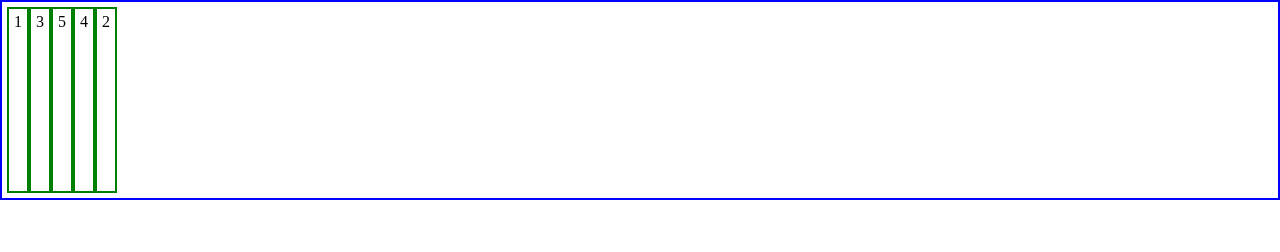
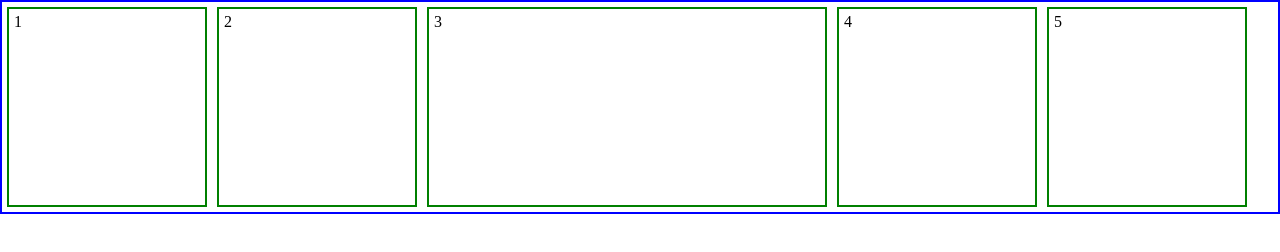
Before and after one commit to VasylUlianovskyi/CSS_Grid_Responsive_Site, a plain HTML site: page index.html in a window 1280 px wide. Drawn offline with Linux system fonts and the light colour scheme.

Commit message:
add fex wrap/reverse

```diff
--- a/assets/css/style.css
+++ b/assets/css/style.css
@@ -6,23 +6,32 @@
 .container {
   border: 2px solid blue;
   padding: 5px;
-  height: 200px;
   display: flex;
+  gap: 10px;
+  flex-wrap: wrap-reverse;
+
 
 }
 
 .child {
   border: 2px solid green;
   padding: 5px;
+  /* width: 200px; */
+  height: 200px;
+  min-width: 200px;
+  max-width: 400px;
+  /* flex-basis: 300px; */
+  /* flex-shrink: 0;
+  flex-grow: 1; */
+  flex: 0 1;
 }
 
-.child4 {
-  order: 1;
+
+
+.child3 {
+  flex: 1 0 200px;
 }
 
-.child2 {
-  order: 2;
-}
 
 /* header,
 aside,
```
